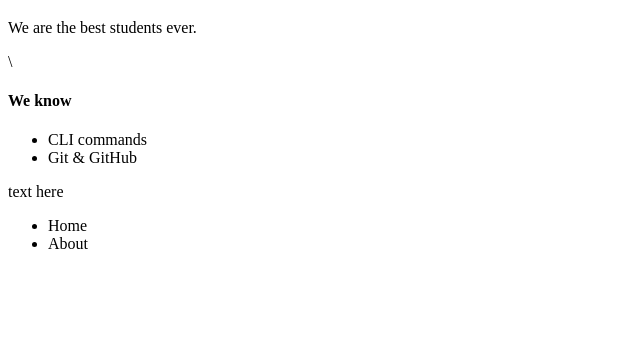
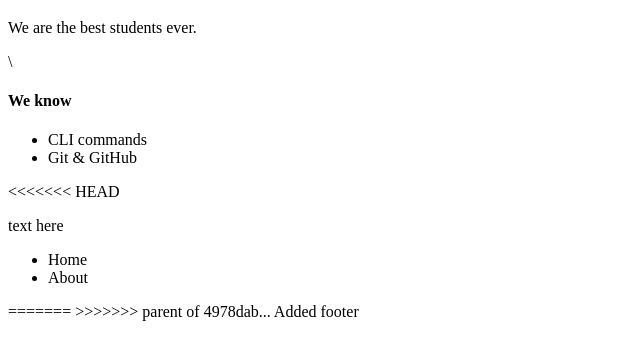
Before and after one commit to MayaNour/WednesdayLesson, a plain HTML site: page about.html in a window 1280 px wide. Shown: the part 61-420 px from the top of the page, without its empty margins (0-640 px from the left). Drawn offline with Linux system fonts and the light colour scheme.

```diff
--- a/about.html
+++ b/about.html
@@ -13,6 +13,7 @@
            <li>CLI commands</li>
            <li>Git & GitHub</li>
        </ul>
+<<<<<<< HEAD
        <p>text here</p>
        <footer>
            <ul>
@@ -20,5 +21,7 @@
                <li>About</li>
            </ul>
        </footer>
+=======
+>>>>>>> parent of 4978dab... Added footer
     </body>
 </html>
```
